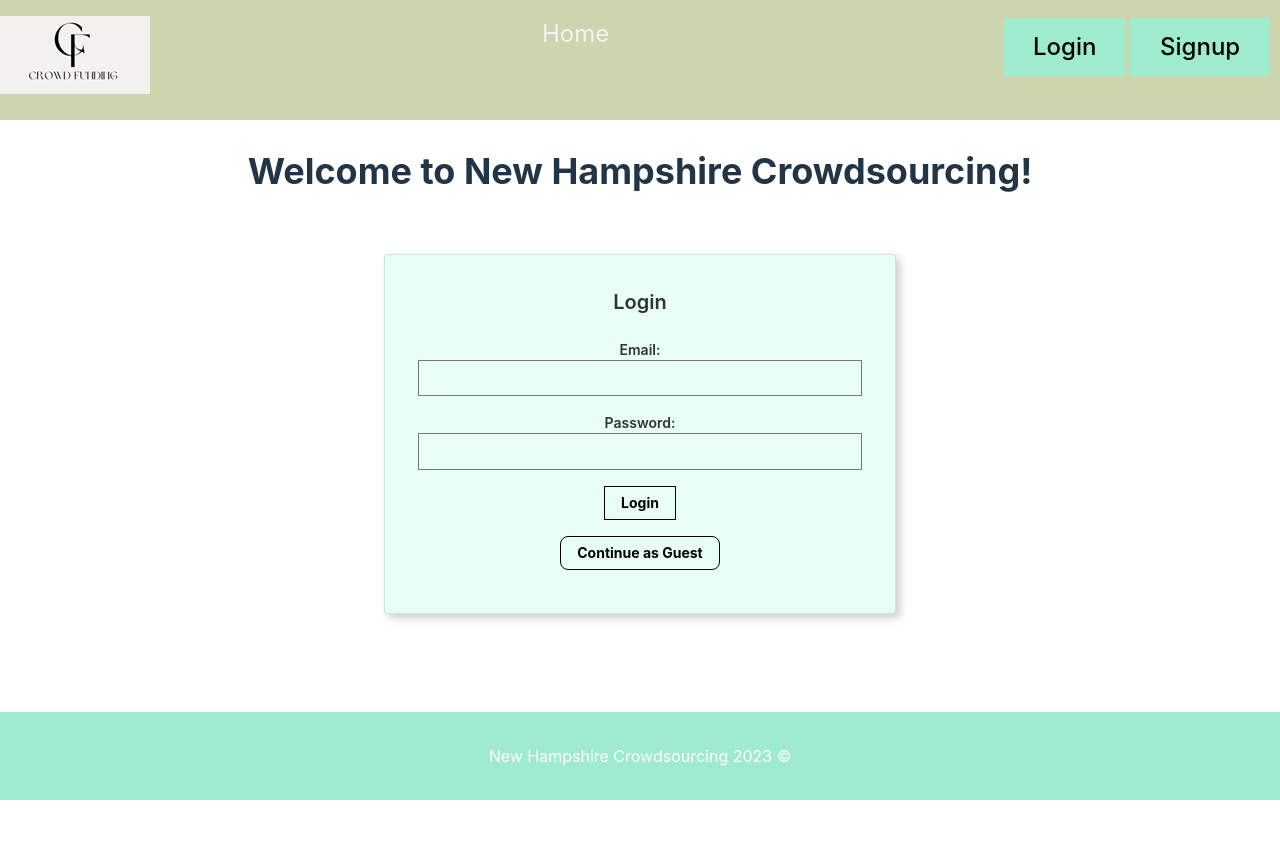
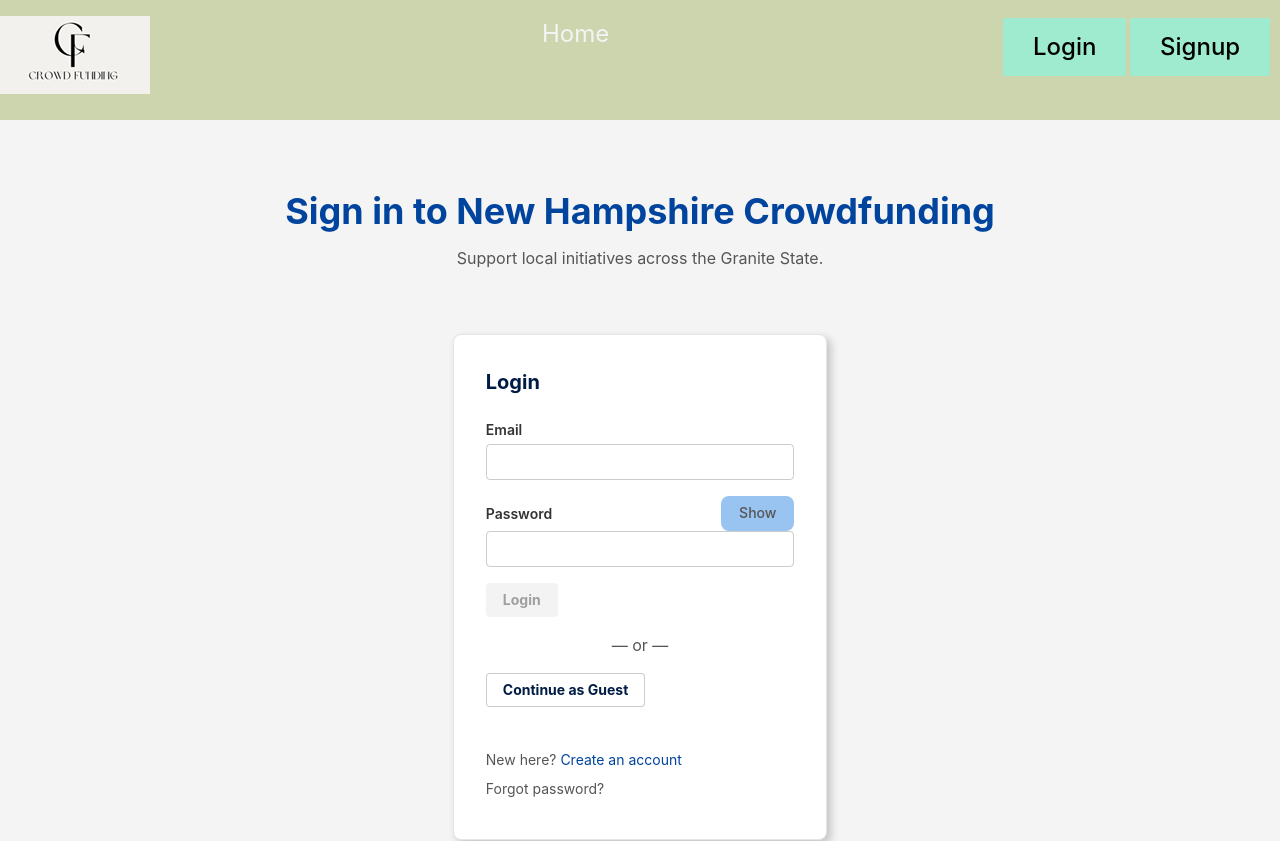
Before and after one commit to mleblanc94/new-hampshire-crowdfunding, a React (Vite) app in the folder client/: page /signin in a window 1280 px wide. Shown: the top 841 px of the page. Before the commit the page ends 800 px from the top, so only its background shows below. Built offline with nearby package versions, Linux system fonts and the light colour scheme.

Commit message:
making styling changes to pages to make page look better

```diff
--- a/client/src/pages/Signin.jsx
+++ b/client/src/pages/Signin.jsx
@@ -1,22 +1,22 @@
 import { useState, useEffect, useRef } from 'react';
-import { Link, useLocation } from 'react-router-dom';
+import { Link, useLocation, useNavigate } from 'react-router-dom';
 import { useMutation } from '@apollo/client';
 import { LOGIN_USER } from '../utils/mutations';
+import Auth from '../utils/auth';
 import 'tachyons';
-import Auth from '../utils/auth';
 
 const Signin = () => {
   const location = useLocation();
+  const navigate = useNavigate();
 
   const [formState, setFormState] = useState({ email: '', password: '' });
-  const [errorAlert, setError] = useState(null);
-  const [login] = useMutation(LOGIN_USER);
+  const [errorAlert, setError] = useState('');
+  const [showPw, setShowPw] = useState(false);
+  const [login, { loading }] = useMutation(LOGIN_USER);
 
   // Demo creds (prefer env vars; fallback to literals)
-  const DEMO_EMAIL =
-    (import.meta?.env?.VITE_DEMO_EMAIL) || 'demo@example.com';
-  const DEMO_PASSWORD =
-    (import.meta?.env?.VITE_DEMO_PASSWORD) || 'demopass123';
+  const DEMO_EMAIL = import.meta?.env?.VITE_DEMO_EMAIL || 'guest@gmail.com';
+  const DEMO_PASSWORD = import.meta?.env?.VITE_DEMO_PASSWORD || 'Guest';
 
   // Prevent double-submit under StrictMode
   const autoLoginAttempted = useRef(false);
@@ -26,22 +26,29 @@ const Signin = () => {
     setFormState((prev) => ({ ...prev, [name]: value }));
   };
 
+  const afterLoginRedirect = () => {
+    const dest = location.state?.from || '/';
+    navigate(dest, { replace: true });
+  };
+
   // Shared login routine
   const loginWithCreds = async (email, password) => {
     try {
+      setError('');
       const { data } = await login({ variables: { email, password } });
       Auth.login(data.login.token);
+      afterLoginRedirect();
     } catch (e) {
       console.error(e);
-      setError('Invalid Login Credentials! Please try again.');
+      setError('Invalid email or password. Please try again.');
     }
   };
 
   // Normal form submit
   const handleFormSubmit = async (e) => {
     e.preventDefault();
+    if (!formState.email.trim() || !formState.password.trim()) return;
     await loginWithCreds(formState.email, formState.password);
-    setFormState({ email: '', password: '' });
   };
 
   // Auto-login when ?demo=1 is present
@@ -52,67 +59,132 @@ const Signin = () => {
       setFormState({ email: DEMO_EMAIL, password: DEMO_PASSWORD });
       loginWithCreds(DEMO_EMAIL, DEMO_PASSWORD);
     }
-  }, [location.search]); // intentionally not including loginWithCreds
+    // eslint-disable-next-line react-hooks/exhaustive-deps
+  }, [location.search]);
+
+  const canSubmit = formState.email.trim() && formState.password.trim();
 
   return (
-    <div className="tc">
-      <h1 className="f2">Welcome to New Hampshire Crowdsourcing!</h1>
-      <div className="flex justify-center">
-        <article className="br2 ba dark-gray b--black-10 mv4 w-40-l mw6 mh4 center shadow-5 bg-washed-green">
-          <main className="pa4 black-80">
-            <form className="measure" onSubmit={handleFormSubmit}>
-              <fieldset id="login" className="ba b--transparent ph0 mh0">
-                <legend className="f4 fw6 ph0 mh0">Login</legend>
+    <main className="min-vh-100 bg-near-white dark-gray">
+      <header className="tc pv5">
+        <h1 className="f2 fw7 dark-blue ma0">Sign in to New Hampshire Crowdfunding</h1>
+        <p className="mt2 mb0 mid-gray">Support local initiatives across the Granite State.</p>
+      </header>
 
-                <div className="mt3">
-                  <label className="db fw6 lh-copy f6" htmlFor="email">Email:</label>
+      <section className="flex justify-center ph3 pb6">
+        <article className="w-100 w-40-m w-30-l br3 ba b--black-10 shadow-5 bg-white">
+          <div className="pa4">
+            {/* Error banner */}
+            {errorAlert && (
+              <div
+                className="bg-washed-red dark-red br2 pa3 mb3"
+                role="alert"
+                aria-live="assertive"
+              >
+                {errorAlert}
+              </div>
+            )}
+
+            <form onSubmit={handleFormSubmit} noValidate>
+              <fieldset id="login" className="bn ph0 mh0">
+                <legend className="f4 fw7 navy mb3">Login</legend>
+
+                {/* Email */}
+                <label className="db fw6 lh-copy f6 mb1" htmlFor="email">
+                  Email
+                </label>
                 <input
-                    className="pa2 input-reset ba bg-transparent hover-bg-black hover-white w-100"
-                    type="text"
+                  className="pa2 input-reset ba b--black-20 bg-transparent hover-bg-near-white w-100 br2"
+                  type="email"
                   id="email"
                   name="email"
                   value={formState.email}
                   onChange={handleChange}
+                  autoComplete="email"
+                  disabled={loading}
+                  required
                 />
+
+                {/* Password + toggle */}
+                <div className="mv3">
+                  <div className="flex items-center justify-between">
+                    <label className="db fw6 lh-copy f6" htmlFor="password">
+                      Password
+                    </label>
+                    <button
+                      type="button"
+                      className="link dim mid-gray f6 pointer"
+                      onClick={() => setShowPw((v) => !v)}
+                      aria-pressed={showPw}
+                      disabled={loading}
+                    >
+                      {showPw ? 'Hide' : 'Show'}
+                    </button>
                   </div>
-
-                <div className="mv3">
-                  <label className="db fw6 lh-copy f6" htmlFor="password">Password:</label>
                   <input
-                    className="b pa2 input-reset ba bg-transparent hover-bg-black hover-white w-100"
-                    type="password"
+                    className="pa2 input-reset ba b--black-20 bg-transparent hover-bg-near-white w-100 br2"
+                    type={showPw ? 'text' : 'password'}
                     id="password"
                     name="password"
                     value={formState.password}
                     onChange={handleChange}
+                    autoComplete="current-password"
+                    disabled={loading}
+                    required
                   />
                 </div>
 
-                <div className="tc">
-                  <input
-                    className="b ph3 pv2 input-reset ba b--black bg-transparent grow pointer f6 dib"
+                {/* Submit */}
+                <div className="mt3">
+                  <button
+                    className={`b ph3 pv2 input-reset ba br2 pointer f6 dib ${
+                      canSubmit && !loading
+                        ? 'bg-dark-blue white b--dark-blue grow'
+                        : 'bg-light-gray gray b--light-gray o-70'
+                    }`}
                     type="submit"
-                    value="Login"
-                  />
+                    disabled={!canSubmit || loading}
+                  >
+                    {loading ? 'Signing in…' : 'Login'}
+                  </button>
                 </div>
 
-                {/* Optional: visible fallback button */}
-                <div className="tc mt3">
+                {/* Divider */}
+                <div className="tc mv3 mid-gray">— or —</div>
+
+                {/* Guest */}
+                <div className="mt1">
                   <button
                     type="button"
-                    className="b ph3 pv2 input-reset ba b--black bg-transparent grow pointer f6 dib"
+                    className="b ph3 pv2 input-reset ba br2 pointer f6 dib bg-white navy b--black-20 hover-bg-near-white"
                     onClick={() => loginWithCreds(DEMO_EMAIL, DEMO_PASSWORD)}
+                    disabled={loading}
+                    aria-label="Continue as Guest"
                   >
-                    Continue as Guest
+                    {loading ? 'Please wait…' : 'Continue as Guest'}
                   </button>
                 </div>
               </fieldset>
-              {/* {errorAlert && <p className="red">{errorAlert}</p>} */}
             </form>
-          </main>
-        </article>
+
+            {/* Optional links */}
+            <div className="mt4">
+              <p className="f6 mid-gray mv2">
+                New here?{' '}
+                <Link to="/signup" className="link dim dark-blue">
+                  Create an account
+                </Link>
+              </p>
+              <p className="f6 mid-gray mv2">
+                <Link to="/reset-password" className="link dim mid-gray">
+                  Forgot password?
+                </Link>
+              </p>
             </div>
           </div>
+        </article>
+      </section>
+    </main>
   );
 };
 
```
Lines whose indentation alone changed are shown as unchanged.
